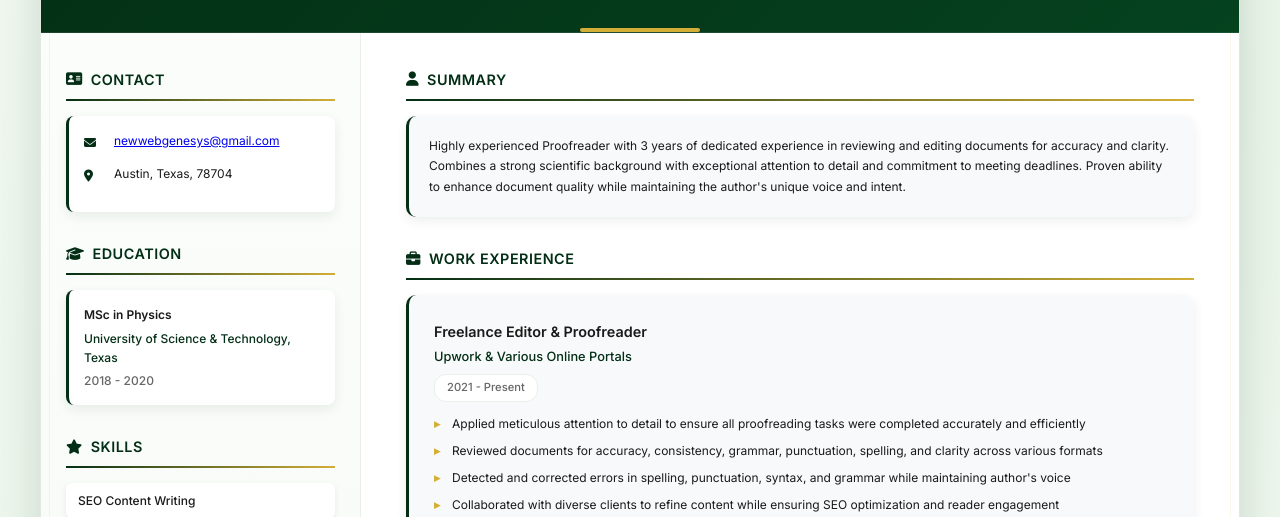
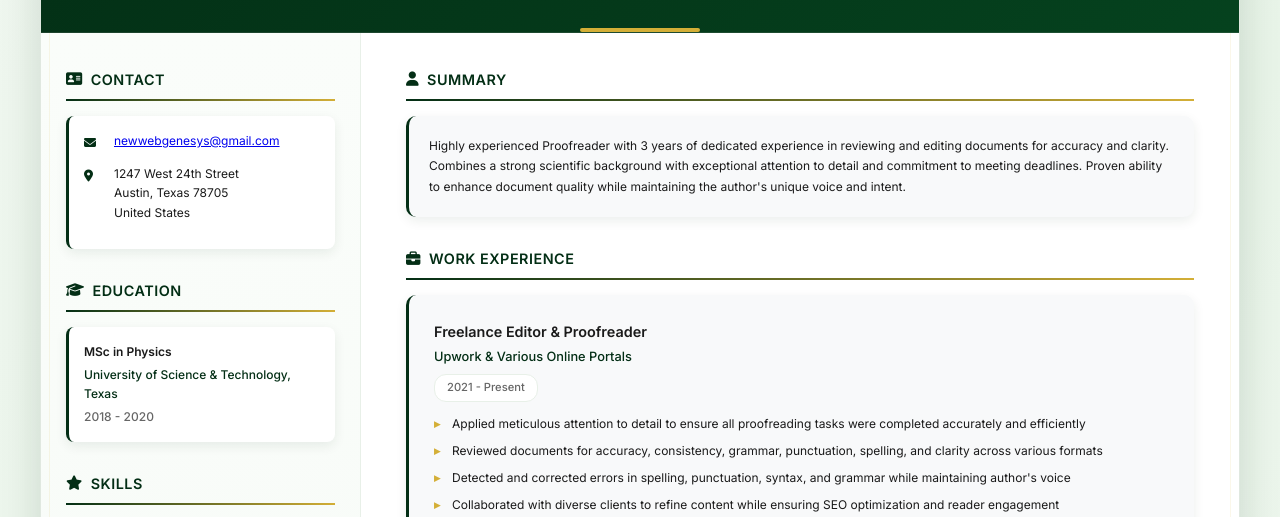
Before and after one commit to smfali/fahadali-editor, a plain HTML site: page index.html in a window 1280 px wide. Shown: the part 269-786 px from the top of the page. Drawn offline with Linux system fonts and the light colour scheme.

Commit message:
Index file Changes
Address changes

```diff
--- a/index.html
+++ b/index.html
@@ -591,7 +591,10 @@
                                 <div class="contact-icon">
                                     <i class="fas fa-map-marker-alt"></i>
                                 </div>
-                                <div class="contact-text">Austin, Texas, 78704</div>
+                                <div class="contact-text">1247 West 24th Street<br/>
+                                                          Austin, Texas 78705<br/>
+                                                          United States
+                                </div>
                             </li>
                         </ul>
                     </div>
```
